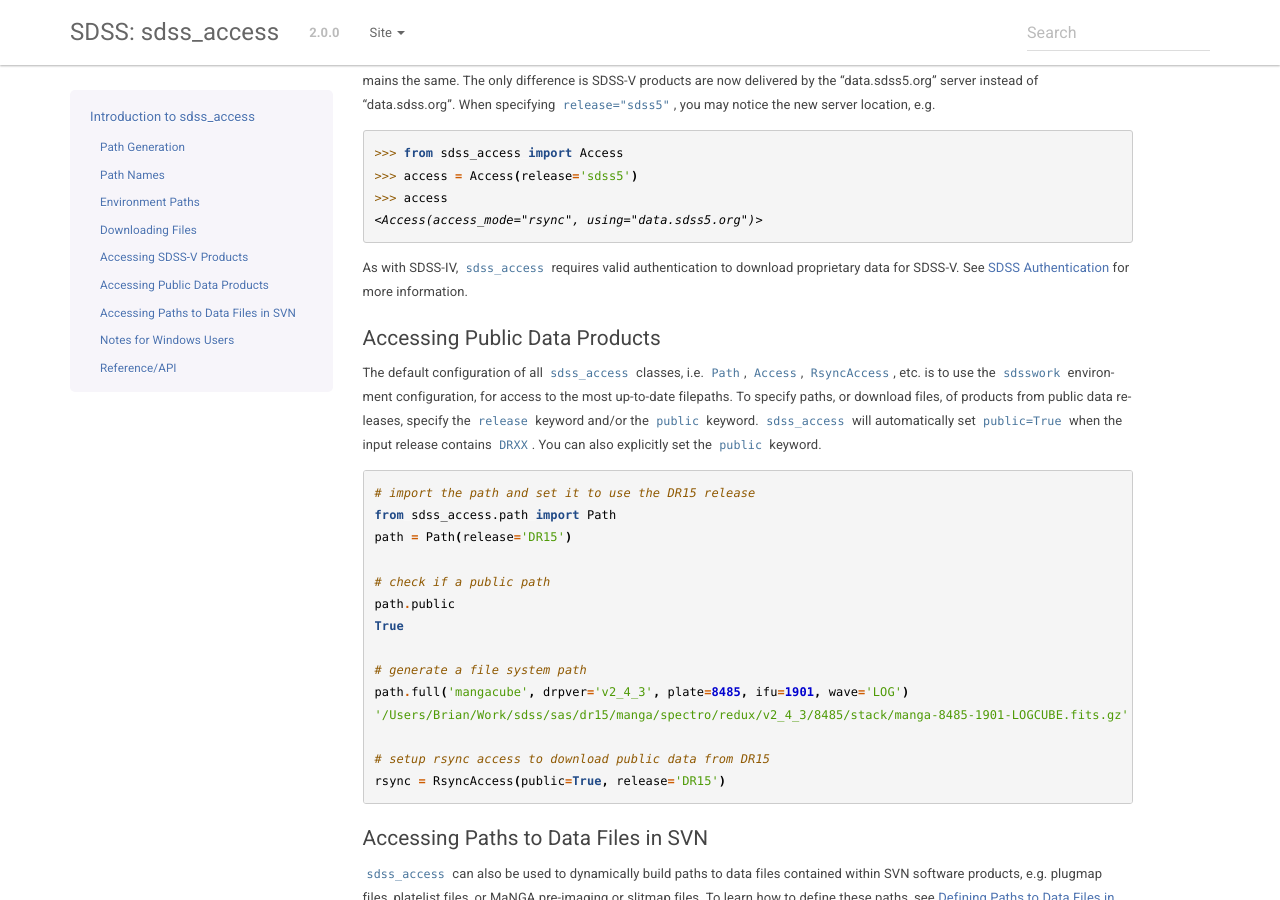
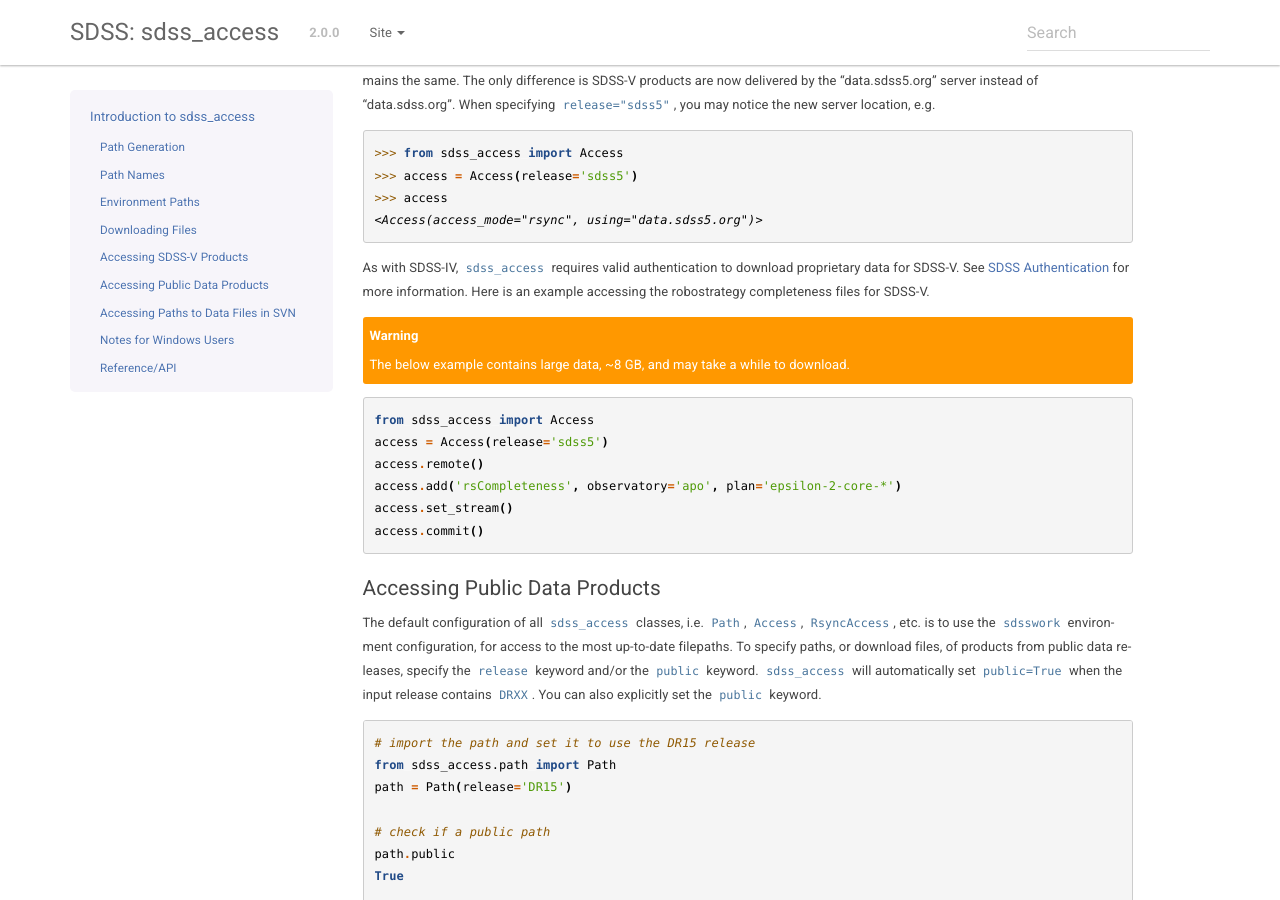
Before and after one commit to sdss/sdss_access, a Sphinx documentation site: the page built from docs/sphinx/intro.rst, in a window 1280 px wide and 900 px high, scrolled down 4767 px. Built offline with Sphinx 7.4.7, drawn with Linux system fonts in a browser that asks for light colours; the version number is read from the project's files by our own code.

Commit message:
adding sdssv example to docs

```diff
--- a/docs/sphinx/intro.rst
+++ b/docs/sphinx/intro.rst
@@ -253,7 +253,21 @@
     <Access(access_mode="rsync", using="data.sdss5.org")>
 
 As with SDSS-IV, ``sdss_access`` requires valid authentication to download
-proprietary data for SDSS-V.  See :ref:`auth` for more information.
+proprietary data for SDSS-V.  See :ref:`auth` for more information.  Here is an example accessing
+the robostrategy completeness files for SDSS-V.
+
+.. warning::
+    The below example contains large data, ~8 GB, and may take a while to download.
+
+::
+
+    from sdss_access import Access
+    access = Access(release='sdss5')
+    access.remote()
+    access.add('rsCompleteness', observatory='apo', plan='epsilon-2-core-*')
+    access.set_stream()
+    access.commit()
+
 
 Accessing Public Data Products
 ------------------------------
```
